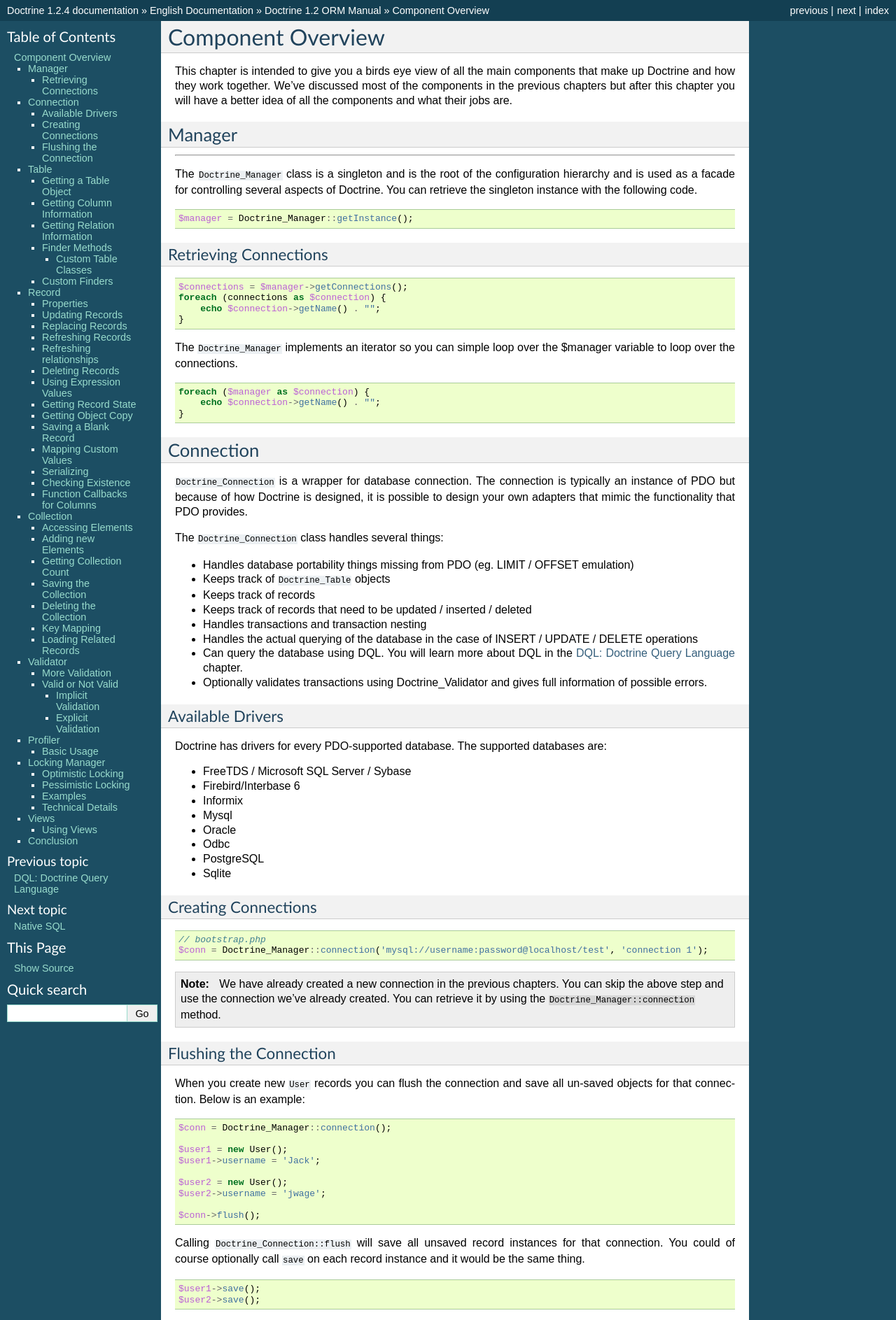
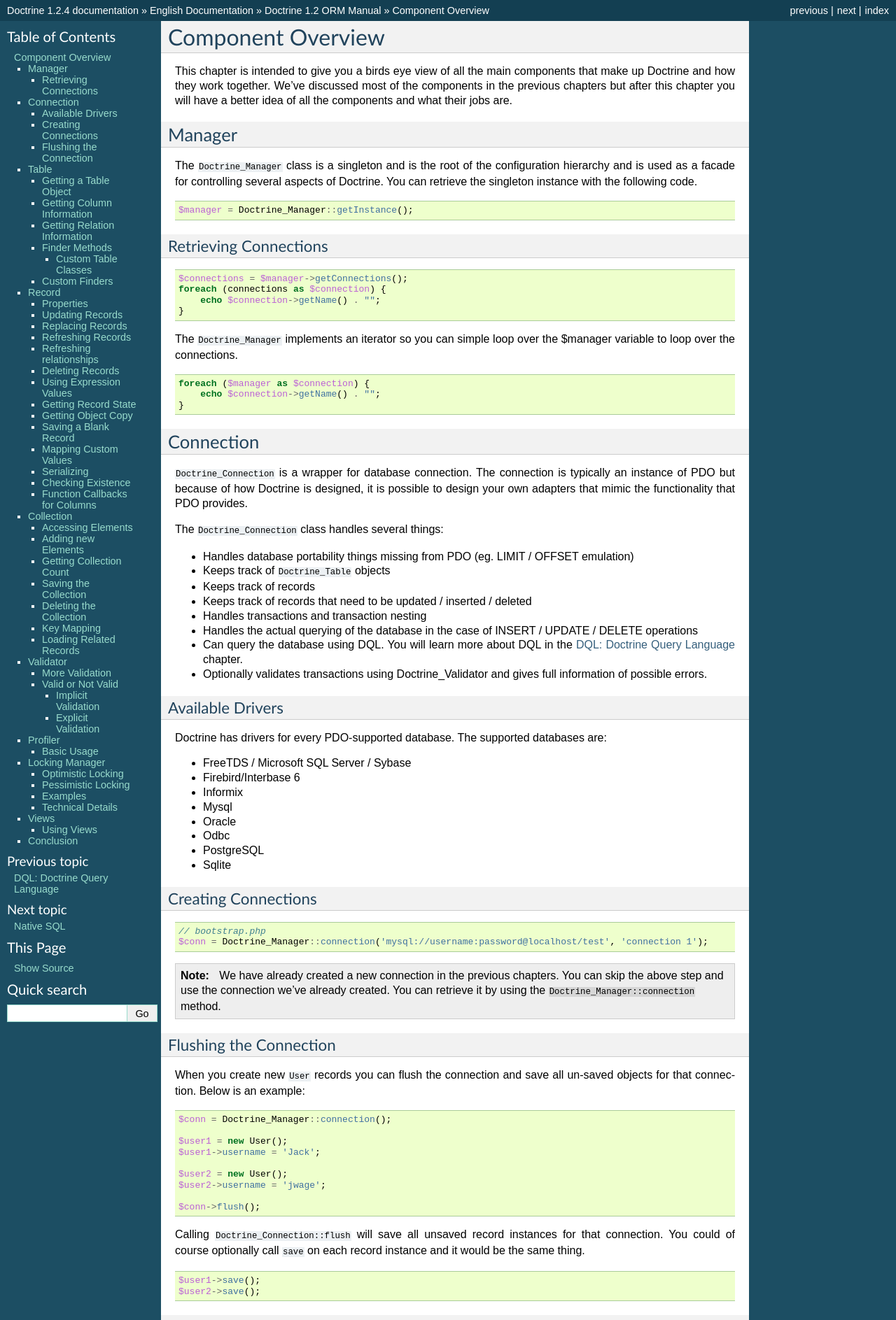
Before and after one commit to jeserkin/doctrine1-documentation-dev, a Sphinx documentation site: the page built from source/en/manual/component-overview.rst, in a window 1280 px wide. Shown: the top 1887 px of the page at 70% size. Built offline with Sphinx 7.4.7, drawn with Linux system fonts in a browser that asks for light colours; cross-references to code outside the pages are shown as plain code.

```diff
--- a/source/en/manual/component-overview.rst
+++ b/source/en/manual/component-overview.rst
@@ -10,11 +10,9 @@ discussed most of the components in the previous chapters but after this
 chapter you will have a better idea of all the components and what their
 jobs are.
 
-.. _component-overview-manager:
 =======
 Manager
 =======
--------------------------------
 
 The :php:class:`Doctrine_Manager` class is a singleton and is the root of the
 configuration hierarchy and is used as a facade for controlling several
--- a/source/en/manual/technology.rst
+++ b/source/en/manual/technology.rst
@@ -34,7 +34,7 @@ Doctrine CORE
 -------------
 
 -  Doctrine
--  :ref:`component-overview-manager`
+-  :ref:`component-overview:manager`
 -  [doc component-overview:connection Doctrine_Connection]
 -  [doc improving-performance:compile Doctrine_Compiler]
 -  [doc exceptions-and-warnings Doctrine_Exception]
```
